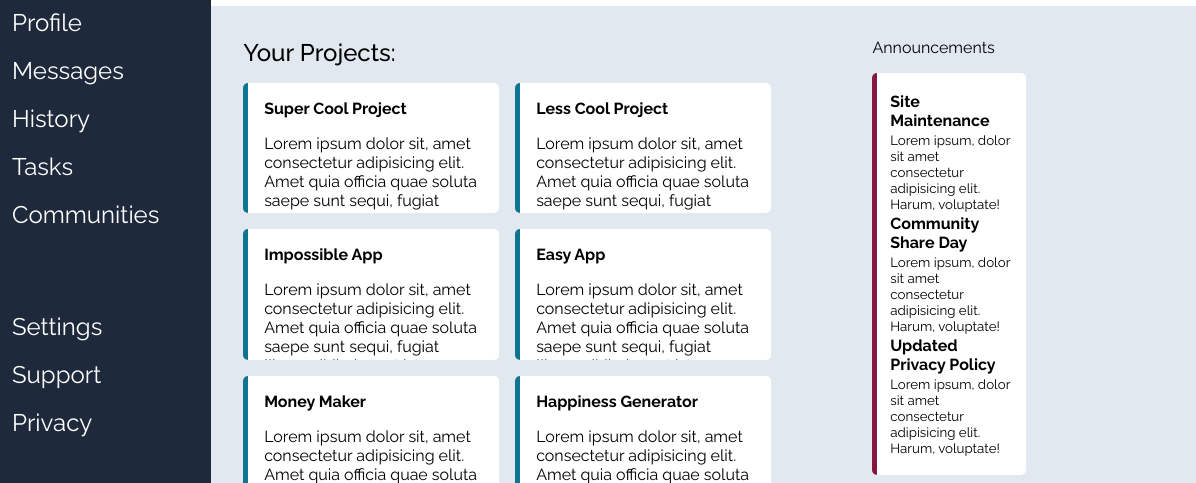
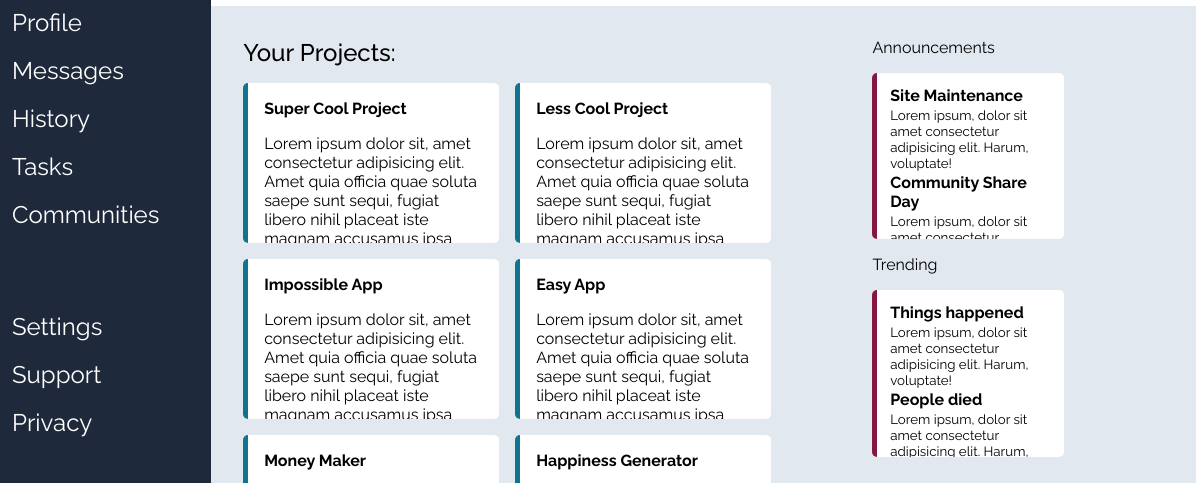
Before and after one commit to paired55/dashboard-mockup, a plain HTML site: page index.html in a window 1280 px wide. Shown: the part 205-688 px from the top of the page, 84-1280 px from the left. Drawn offline with Linux system fonts and the light colour scheme.

Commit message:
Adjust element size and add box shadow

```diff
--- a/css/styles.css
+++ b/css/styles.css
@@ -151,13 +151,17 @@
 	flex-direction: column;
 	background-color: white;
 	width: 20vw;
-	height: 16.3vh;
+	height: 20vh;
 	align-items: flex-start;
 	padding: 1rem;
 	border-radius: 5px;
 	border-left: 5px solid #0e7490;
 	gap: 1rem;
 	overflow: hidden;
+}
+
+.card:hover {
+	box-shadow: 3px 2px 5px 0px rgba(0, 0, 0, 0.5);
 }
 
 .cardContainer {
@@ -181,11 +185,16 @@
 }
 .announce {
 	background-color: white;
-	width: 12vw;
-	padding: 1.5vw 1vw;
+	width: 15vw;
+	height: 13vw;
+	padding: 1vw;
 	border-radius: 5px;
 	border-left: 5px solid #831843;
 	overflow: hidden;
+}
+
+.announce:hover {
+	box-shadow: 3px 2px 5px 0px rgba(0, 0, 0, 0.5);
 }
 
 .nounce {
--- a/index.html
+++ b/index.html
@@ -2,7 +2,7 @@
 <html lang="en">
 	<head>
 		<meta charset="UTF-8" />
-		<meta name="viewport" content="width=device-width/>
+		<meta name="viewport" content="width=1024/>
 		<title>Dashboard</title>
 		<link rel="preconnect" href="https://fonts.googleapis.com" />
 		<link rel="preconnect" href="https://fonts.gstatic.com" crossorigin />
```
